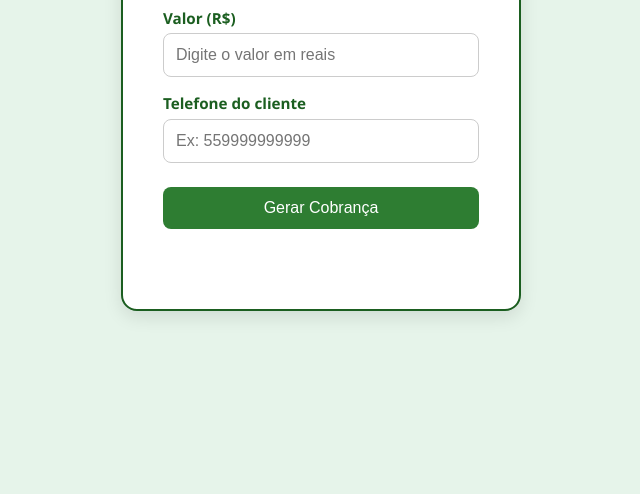
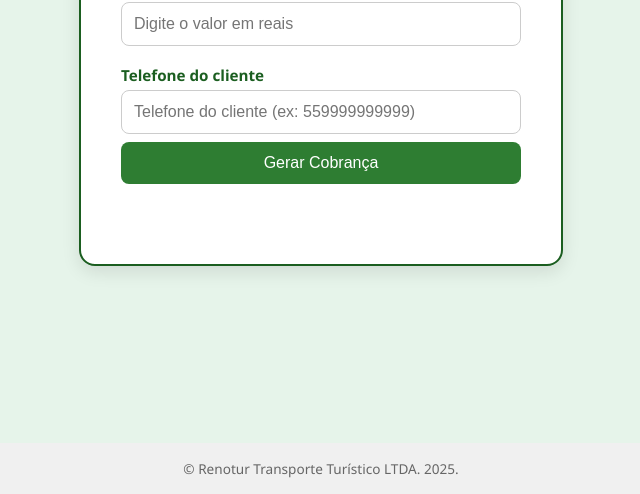
Before and after one commit to Ericson006/API-SICOOB-RENOTUR, a website: page templates/gerador_pix.html in a window 1280 px wide. Shown: the part 306-800 px from the top of the page, without its empty margins (319-959 px from the left). Drawn offline with Linux system fonts and the light colour scheme.

Commit message:
Update gerador_pix.html

```diff
--- a/templates/gerador_pix.html
+++ b/templates/gerador_pix.html
@@ -41,7 +41,6 @@
       width: 100%;
       max-width: 400px;
       border: 2px solid var(--verde-escuro);
-      box-sizing: border-box;
     }
 
     h1 {
@@ -49,36 +48,35 @@
       margin-bottom: 1.5rem;
     }
 
-    /* Container para cada input com label */
-    .input-group {
-      margin-bottom: 1rem;
-      text-align: left;
+    input[type="number"] {
+      width: 100%;
+      padding: 0.75rem;
+      font-size: 1rem;
+      margin-bottom: 1.2rem;
+      border: 1px solid #ccc;
+      border-radius: 8px;
+      box-sizing: border-box;
     }
 
-    label {
-      display: block;
-      margin-bottom: 0.35rem;
-      font-weight: 600;
-      color: var(--verde-escuro);
-      font-size: 0.95rem;
-    }
-
-    input[type="number"],
+    /* Estilo para input telefone, igual ao number, com margem menor para ficar justo com o botão */
     input[type="tel"] {
       width: 100%;
       padding: 0.75rem;
       font-size: 1rem;
+      margin-bottom: 0.5rem; /* Menor margem para ficar perto do botão */
       border: 1px solid #ccc;
       border-radius: 8px;
       box-sizing: border-box;
-      transition: border-color 0.3s;
     }
 
-    input[type="number"]:focus,
-    input[type="tel"]:focus {
-      border-color: var(--verde);
-      outline: none;
-      box-shadow: 0 0 4px var(--verde);
+    /* Label para telefone */
+    label.telefone-label {
+      display: block;
+      text-align: left;
+      margin-bottom: 0.3rem;
+      font-weight: 600;
+      color: var(--verde-escuro);
+      font-size: 0.95rem;
     }
 
     button {
@@ -90,8 +88,7 @@
       font-size: 1rem;
       cursor: pointer;
       transition: background 0.3s;
-      width: 100%;
-      margin-top: 0.5rem;
+      width: 100%; /* Faz o botão ocupar a largura inteira */
     }
 
     button:hover {
@@ -104,7 +101,7 @@
       font-weight: 500;
     }
 
-    /* Caixa para o link PIX */
+    /* Nova caixa para o link PIX */
     .link-box {
       margin-top: 1rem;
       padding: 0.75rem 1rem;
@@ -137,23 +134,21 @@
   <div class="container">
     <div class="card">
       <h1>Gerar Cobrança PIX</h1>
+      <input id="valor" type="number" placeholder="Digite o valor em reais" min="0.01" step="0.01" />
 
-      <div class="input-group">
-        <label for="valor">Valor (R$)</label>
-        <input id="valor" type="number" placeholder="Digite o valor em reais" min="0.01" step="0.01" />
-      </div>
-
-      <div class="input-group">
-        <label for="telefone">Telefone do cliente</label>
-        <input id="telefone" type="tel" placeholder="Ex: 559999999999" pattern="\d{10,13}" />
-      </div>
+      <label for="telefone" class="telefone-label">Telefone do cliente</label>
+      <input id="telefone" type="tel" placeholder="Telefone do cliente (ex: 559999999999)" pattern="\d{10,13}" />
 
       <button id="btnGerar">Gerar Cobrança</button>
-
       <div id="status"></div>
       <div id="linkPIX" class="link-box" style="display:none;"></div>
     </div>
   </div>
+
+  <footer>
+    © Renotur Transporte Turístico LTDA. 2025.
+  </footer>
+
   <script>
 const btn = document.getElementById('btnGerar'),
       st = document.getElementById('status'),
```
